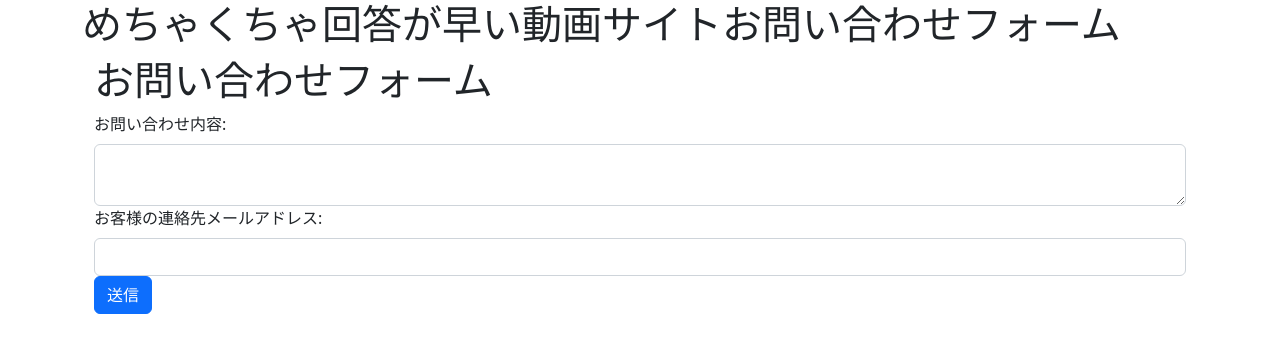
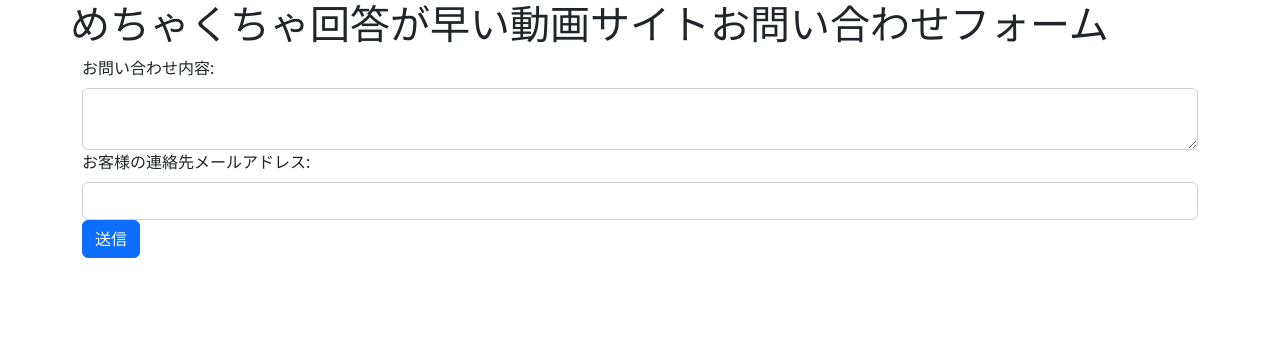
Before and after one commit to whisky-shusuky/chatgpt_inquiry, a React (Create React App) app in the folder frontend/: page / in a window 1280 px wide. Shown: the top 352 px of the page. Built offline with nearby package versions, Linux system fonts and the light colour scheme.

Commit message:
体裁調整

```diff
--- a/frontend/src/App.js
+++ b/frontend/src/App.js
@@ -5,14 +5,26 @@ import InquiryList from './components/InquiryList';
 import InquiryForm from './components/InquiryForm';
 
 function App() {
+  const appStyle = {
+    backgroundColor: 'white',
+    height: '100vh',
+  };
+
+  const containerStyle = {
+    minHeight: '100vh',
+    padding: 0,
+  };
+
   return (
     <Router>
-      <div className="container">
-        <h1>めちゃくちゃ回答が早い動画サイトお問い合わせフォーム</h1>
-        <Routes>
-          <Route path="/inquiry" element={<InquiryList />} />
-          <Route path="/" element={<InquiryForm />} />
-        </Routes>
+      <div style={appStyle}>
+        <div className="container" style={containerStyle}>
+          <h1>めちゃくちゃ回答が早い動画サイトお問い合わせフォーム</h1>
+          <Routes>
+            <Route path="/inquiry" element={<InquiryList />} />
+            <Route path="/" element={<InquiryForm />} />
+          </Routes>
+        </div>
       </div>
     </Router>
   );
--- a/frontend/src/components/InquiryForm.js
+++ b/frontend/src/components/InquiryForm.js
@@ -8,6 +8,7 @@ function InquiryForm() {
     prompt: '',
     email: '',
   });
+
   const [submitted, setSubmitted] = useState(false);
 
   const handleSubmit = (e) => {
@@ -27,9 +28,16 @@ const handleSubmit = (e) => {
     setData({ ...data, [name]: value });
   };
 
+  const successMessageStyle = {
+    fontSize: '1.5rem',
+    fontWeight: 'bold',
+    textAlign: 'center',
+    color: 'black',
+    margin: '20px 0',
+  };
+
   return (
     <div className="container">
-      <h1>お問い合わせフォーム</h1>
       <Form onSubmit={handleSubmit}>
         <Form.Group controlId="formPrompt">
           <Form.Label>お問い合わせ内容:</Form.Label>
@@ -41,7 +49,11 @@ const handleSubmit = (e) => {
         </Form.Group>
         <Button variant="primary" type="submit">送信</Button>
       </Form>
-      {submitted && <p>お問い合わせを受け付けました。返答まで少々お待ちください。</p>}
+      {submitted && (
+        <div style={successMessageStyle}>
+          お問い合わせを受け付けました。返答まで少々お待ちください。
+        </div>
+      )}
     </div>
   );
 }
```
Lines whose indentation alone changed are shown as unchanged.
